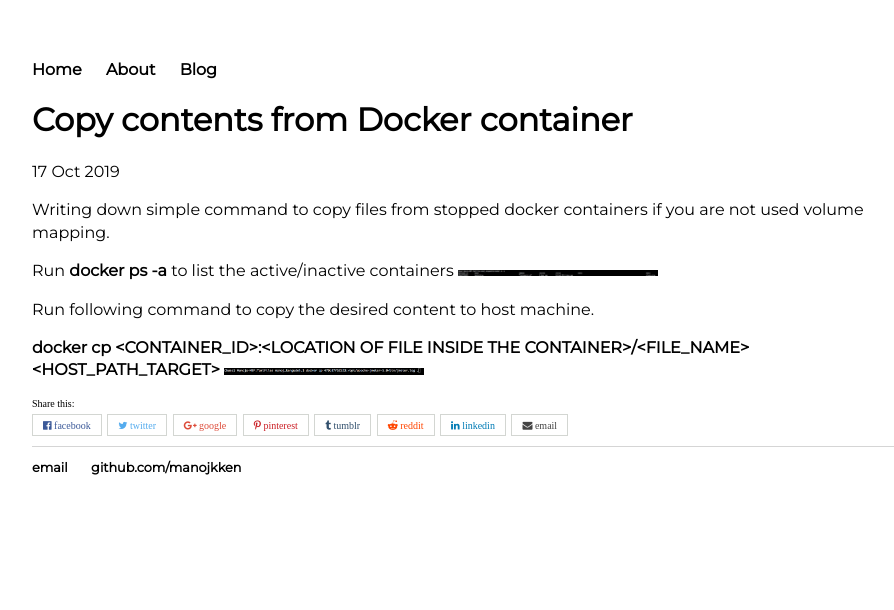
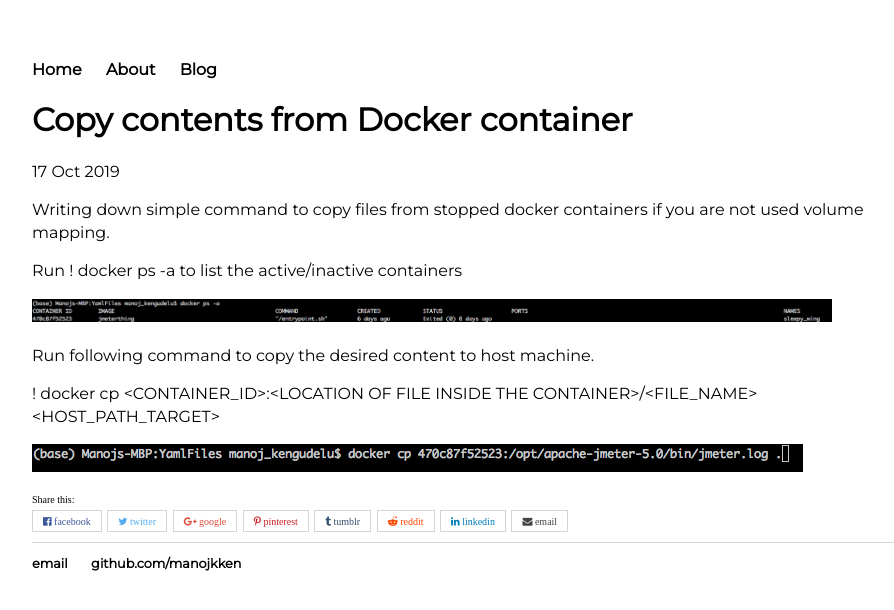
Before and after one commit to mkken/mkken.github.io, a Jekyll site: the page built from _posts/2019-10-17-copy-from-docker-container.md, in a window 1280 px wide. Shown: the top 610 px of the page, without its empty margins (160-1054 px from the left). Built offline with Jekyll 4.4.1, drawn with Linux system fonts in a browser that asks for light colours.

Commit message:
new post

```diff
--- a/_posts/2019-10-17-copy-from-docker-container.md
+++ b/_posts/2019-10-17-copy-from-docker-container.md
@@ -6,11 +6,15 @@
 
 Writing down simple command to copy files from stopped docker containers if you are not used volume mapping.
 
-Run **docker ps -a** to list the active/inactive containers
-<img src="/img/dock1.png" width="200">
+Run ! docker ps -a to list the active/inactive containers
+
+
+<img src="/img/dock1.png" width="800">
 
 
 Run following command to copy the desired content to host machine.
 
-**docker cp \<CONTAINER_ID>:\<LOCATION OF FILE INSIDE THE CONTAINER>/\<FILE_NAME> \<HOST_PATH_TARGET>**
-<img src="/img/dock2.png" width="200">
+! docker cp \<CONTAINER_ID>:\<LOCATION OF FILE INSIDE THE CONTAINER>/\<FILE_NAME> \<HOST_PATH_TARGET>
+
+
+<img src="/img/dock2.png">
```
